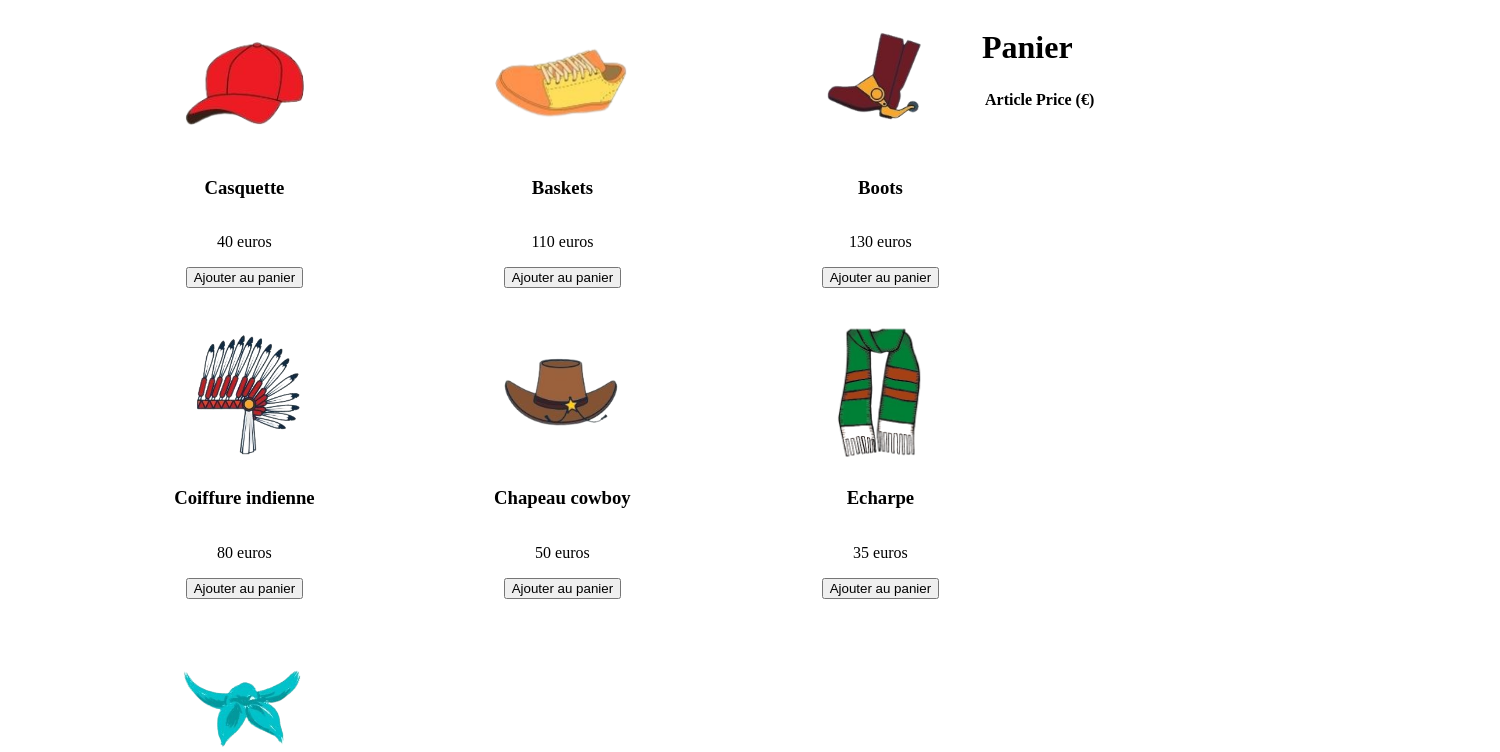
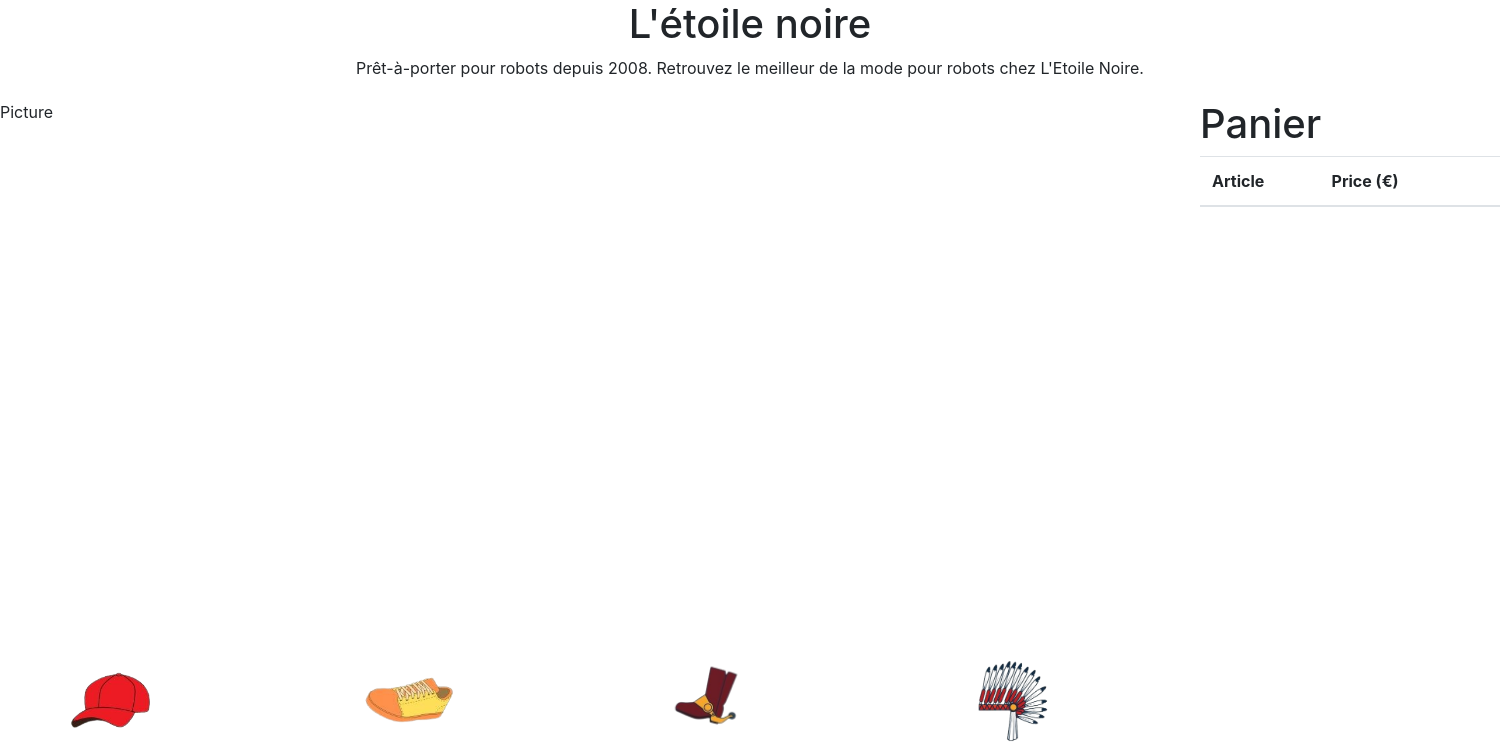
Before and after one commit to RangoDisco/Tjunami, an Angular app: page /pimpmyrobot in a window 1280 px wide. Shown: the top 752 px of the page, 1500 px wide, since content can reach past the window. Built offline with nearby package versions, Linux system fonts and the light colour scheme.

Commit message:
trying to implement grid articles

```diff
--- a/src/app/pimp-page/pimp-page.component.css
+++ b/src/app/pimp-page/pimp-page.component.css
@@ -1,25 +1,53 @@
-.grid {
+#shop {
   display: grid;
+  width: 100%;
+  grid-template-areas:
+    "intro intro"
+    "picture panier"
+    "articles panier";
   grid-template-columns: 1fr 300px;
-  grid-gap: 50px;
+  grid-template-rows: 100px 1fr 300px;
 }
 
-.card-container {
-  width: 80%;
+#shop > .intro {
+  grid-area: intro;
+}
+
+#shop > .picture {
+  grid-area: picture;
+  height: 500px;
+}
+
+#shop > .articles-container {
+  grid-area: articles;
+}
+
+#shop > app-panier {
+  grid-area: panier;
+}
+
+.intro {
+  text-align: center;
+}
+
+.articles-container {
+  width: 90%;
   margin: auto;
   display: grid;
-  grid-template-rows: auto;
-  grid-template-columns: repeat(3, 1fr);
-  grid-gap: 30px;
+  grid-template-columns: repeat(4, 300px);
+  grid-template-rows: repeat(2, 100px);
+  padding: 0;
 }
 
 .card {
   display: flex;
+  height: 100px;
+  width: 100px;
   flex-direction: column;
   justify-content: center;
   align-items: center;
 }
 
 .card-img-top {
-  width: 150px;
+  width: 100px;
 }
--- a/src/app/pimp-page/pimp-page.component.html
+++ b/src/app/pimp-page/pimp-page.component.html
@@ -1,14 +1,19 @@
-<div class="grid">
-  <div class="card-container">
-    <div *ngFor="let article of articles" class="card" style="width: 18rem;">
-      <img class="card-img-top" [src]="article.img" alt="Article image">
+<section id="shop">
+  <div class="intro">
+    <h1>L'étoile noire</h1>
+    <p>Prêt-à-porter pour robots depuis 2008. Retrouvez le meilleur de la mode pour robots chez L'Etoile Noire.</p>
+  </div>
+
+
+  <div class="picture">Picture</div>
+
+  <app-panier></app-panier>
+  <div class="articles-container">
+    <div *ngFor="let article of articles">
+      <img class=" card-img-top" [src]="article.img" alt="Article image">
       <h3 class="card-title">{{article.name}}</h3>
       <p class="card-text">{{article.price}} euros</p>
       <button (click)="ajouterAuPanier(article)" class="btn btn-primary">Ajouter au panier</button>
-
     </div>
   </div>
-
-
-  <app-panier></app-panier>
-</div>
+</section>
--- a/src/index.html
+++ b/src/index.html
@@ -1,13 +1,27 @@
 <!doctype html>
 <html lang="en">
+
 <head>
   <meta charset="utf-8">
   <title>Tjunami</title>
   <base href="/">
   <meta name="viewport" content="width=device-width, initial-scale=1">
   <link rel="icon" type="image/x-icon" href="favicon.ico">
+  <link rel="stylesheet" href="https://maxcdn.bootstrapcdn.com/bootstrap/4.0.0/css/bootstrap.min.css"
+    integrity="sha384-Gn5384xqQ1aoWXA+058RXPxPg6fy4IWvTNh0E263XmFcJlSAwiGgFAW/dAiS6JXm" crossorigin="anonymous">
 </head>
+
 <body>
   <app-root></app-root>
+  <script src="https://code.jquery.com/jquery-3.2.1.slim.min.js"
+    integrity="sha384-KJ3o2DKtIkvYIK3UENzmM7KCkRr/rE9/Qpg6aAZGJwFDMVNA/GpGFF93hXpG5KkN"
+    crossorigin="anonymous"></script>
+  <script src="https://cdnjs.cloudflare.com/ajax/libs/popper.js/1.12.9/umd/popper.min.js"
+    integrity="sha384-ApNbgh9B+Y1QKtv3Rn7W3mgPxhU9K/ScQsAP7hUibX39j7fakFPskvXusvfa0b4Q"
+    crossorigin="anonymous"></script>
+  <script src="https://maxcdn.bootstrapcdn.com/bootstrap/4.0.0/js/bootstrap.min.js"
+    integrity="sha384-JZR6Spejh4U02d8jOt6vLEHfe/JQGiRRSQQxSfFWpi1MquVdAyjUar5+76PVCmYl"
+    crossorigin="anonymous"></script>
 </body>
+
 </html>
```
Also changed, not shown: src/app/movies-page/movies-page.component.html (deleted, +0 -27 lines).
